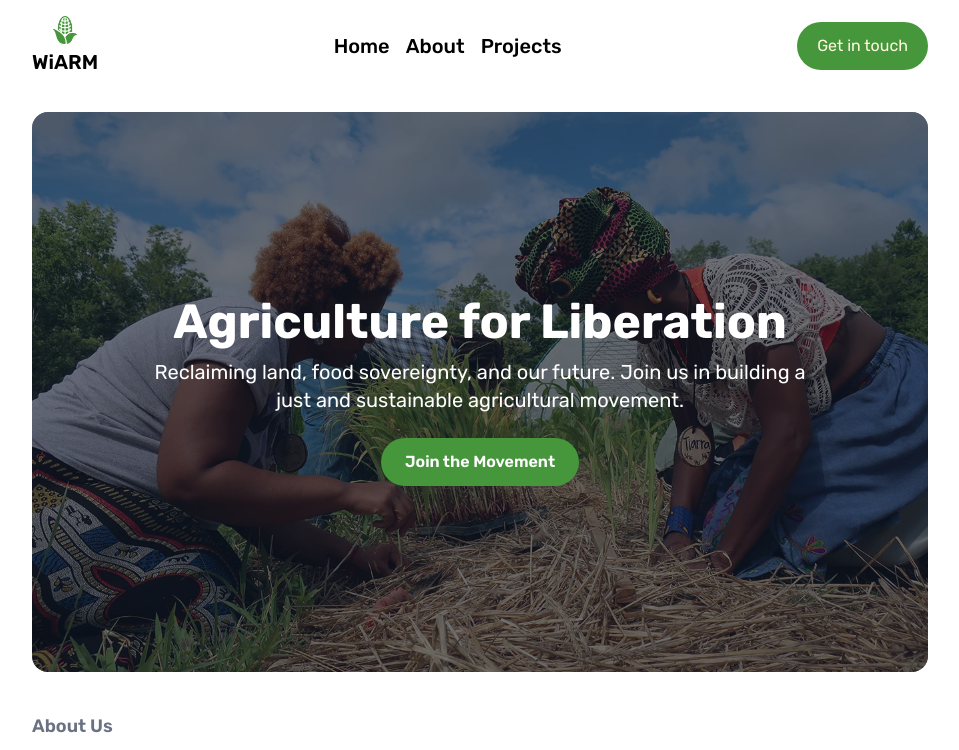
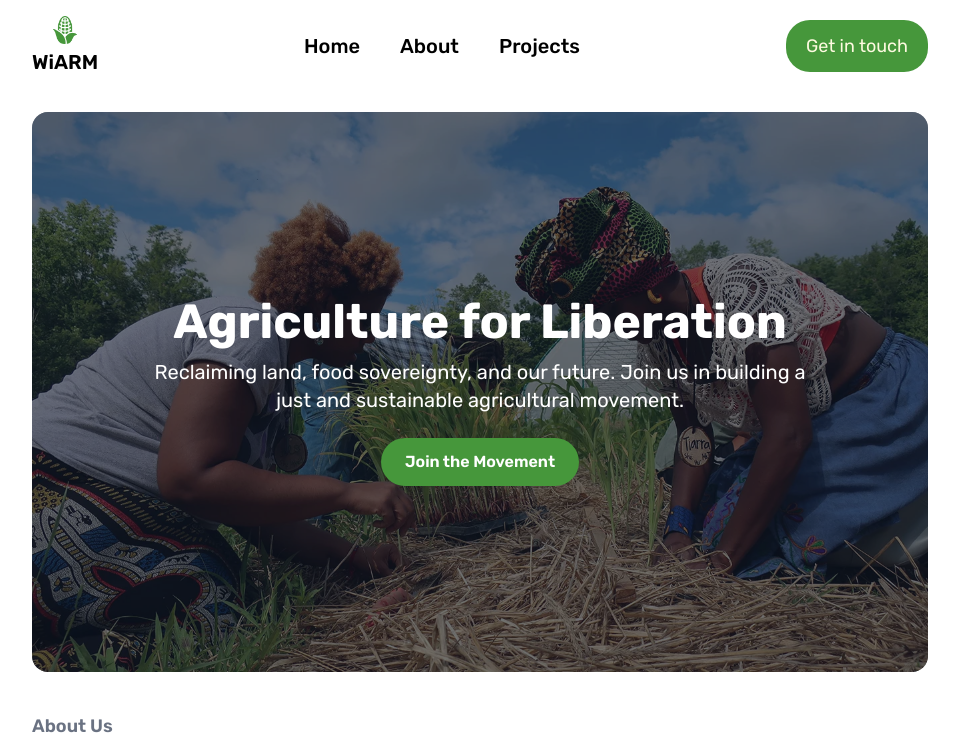
Before and after one commit to rorisangputu/wiarm, a React (Vite) app: page / in a window 1280 px wide. Shown: the top 750 px of the page, without its empty margins (160-1119 px from the left). Built offline with nearby package versions, Linux system fonts and the light colour scheme.

Commit message:
changing text size and gap

```diff
--- a/src/components/Header.jsx
+++ b/src/components/Header.jsx
@@ -16,18 +16,18 @@ const Header = () => {
 
         {/* Links */}
         <div>
-          <ul className="flex gap-4">
+          <ul className="flex gap-10">
             {links.map((link) => (
-            <li key={link.url} className="text-xl font-medium">
-              <Link to={link.url}>{link.title}</Link>
-            </li>
+              <li key={link.url} className="text-xl font-medium">
+                <Link to={link.url}>{link.title}</Link>
+              </li>
             ))}
           </ul>
         </div>
 
         {/* Contact us */}
         <div className="bg-[#46973B] flex items-center rounded-3xl py-3 px-5">
-          <p className="text-[#fefae0] text-normal font-normal">Get in touch</p>
+          <p className="text-[#fefae0] text-lg font-normal">Get in touch</p>
         </div>
       </div>
     </div>
```
